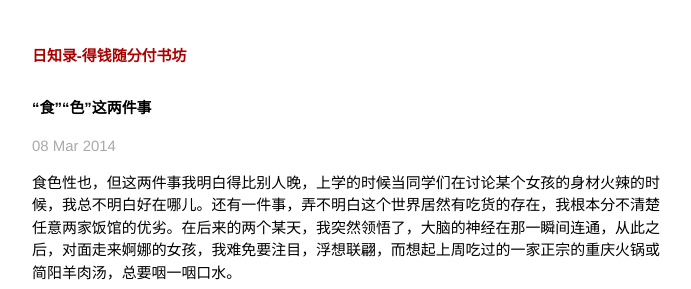
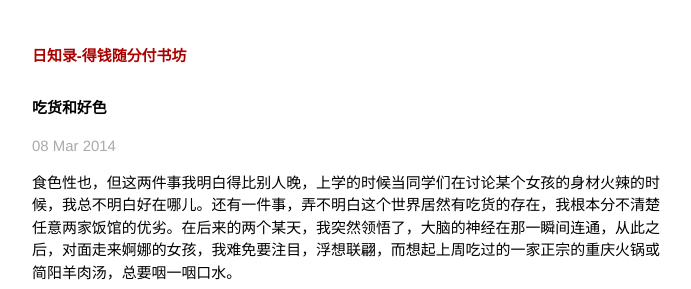
Before and after one commit to gpscad/buluzhai.github.io, a Jekyll site: the page built from _posts/2014-03-08-shishe.markdown, in a window 1280 px wide. Shown: the top 289 px of the page, without its empty margins (294-985 px from the left). Built offline with Jekyll 4.4.1, drawn with Linux system fonts in a browser that asks for light colours; Markdown is read by kramdown in place of the engine named in the settings; comment, search, counter and statistics services are not loaded.

Commit message:
change title

```diff
--- a/_posts/2014-03-08-shishe.markdown
+++ b/_posts/2014-03-08-shishe.markdown
@@ -1,6 +1,6 @@
 ---
 layout: post
-title:  “食”“色”这两件事
+title:  吃货和好色
 date:   2014-03-08 23:00:56
 categories: 每日一篇千字文
 ---
```
